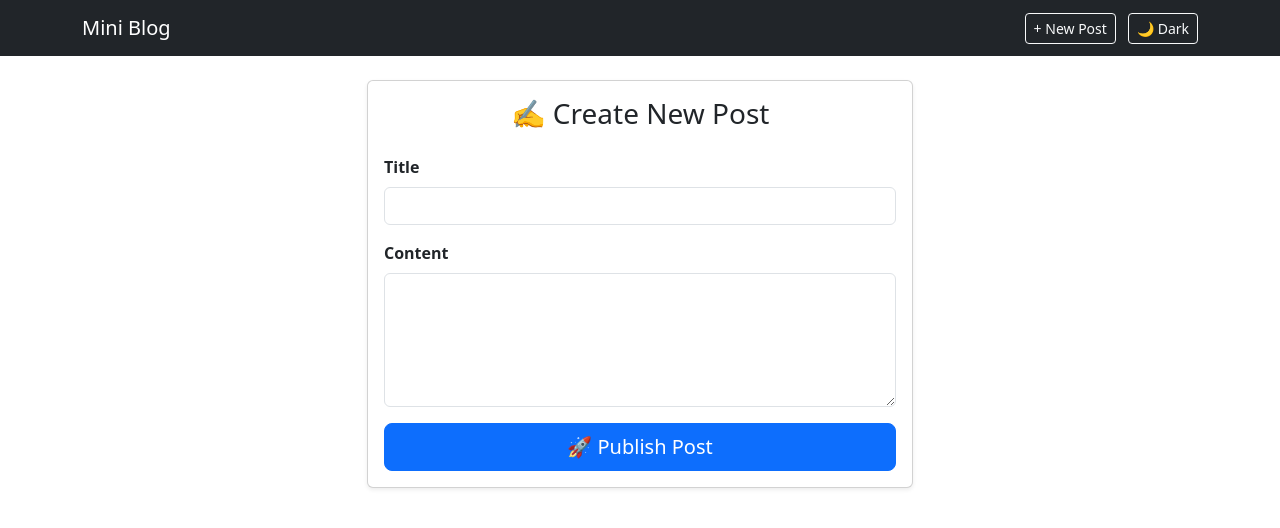
After one commit to ajumishra5/Mini-Blog, a Django app: page /create/ in a window 1280 px wide. The commit adds this page. Shown: the top 528 px of the page. Run offline with Django 5.2, Linux system fonts and the light colour scheme.

Commit message:
Dark Mode implmented

```diff
--- /dev/null
+++ b/blog/forms.py
@@ -0,0 +1,11 @@
+from django import forms
+from .models import Post
+
+class PostForm(forms.ModelForm):
+    class Meta:
+        model = Post
+        fields = ['title', 'content']
+        widgets = {
+            'title': forms.TextInput(attrs={'class': 'form-control'}),
+            'content': forms.Textarea(attrs={'class': 'form-control', 'rows': 5}),
+        }
--- a/blog/templates/blog/base.html
+++ b/blog/templates/blog/base.html
@@ -3,18 +3,75 @@
 <head>
     <title>Mini Blog</title>
     <link href="https://cdn.jsdelivr.net/npm/bootstrap@5.3.2/dist/css/bootstrap.min.css" rel="stylesheet">
-</head>
-<body>
+
+    <style>
+  body.dark-mode {
+    background-color: #121212;
+    color: #e0e0e0;
+  }
+
+  .dark-mode .card {
+    background-color: #1e1e1e;
+    color: #ffffff;
+  }
+
+  .dark-mode .navbar {
+    background-color: #000 !important;
+  }
+
+  .dark-mode .form-control {
+    background-color: #2c2c2c;
+    color: #fff;
+    border-color: #444;
+  }
+
+  .dark-mode a {
+    color: #9ecbff;
+  }
+</style>
+
+ </head>
+<body id="site-body">
 
 <nav class="navbar navbar-dark bg-dark">
-  <div class="container">
+  <div class="container d-flex justify-content-between">
     <a class="navbar-brand" href="/">Mini Blog</a>
+    <div>
+      <a href="/create/" class="btn btn-outline-light btn-sm me-2">+ New Post</a>
+      <button id="theme-toggle" class="btn btn-outline-light btn-sm">🌙 Dark</button>
+    </div>
   </div>
 </nav>
+
+
 
 <div class="container mt-4">
     {% block content %}{% endblock %}
 </div>
 
+
+<script>
+  const toggleBtn = document.getElementById("theme-toggle");
+  const body = document.getElementById("site-body");
+
+  // Load saved theme
+  if (localStorage.getItem("theme") === "dark") {
+    body.classList.add("dark-mode");
+    toggleBtn.innerText = "☀️ Light";
+  }
+
+  toggleBtn.addEventListener("click", () => {
+    body.classList.toggle("dark-mode");
+
+    if (body.classList.contains("dark-mode")) {
+      localStorage.setItem("theme", "dark");
+      toggleBtn.innerText = "☀️ Light";
+    } else {
+      localStorage.setItem("theme", "light");
+      toggleBtn.innerText = "🌙 Dark";
+    }
+  });
+</script>
+
 </body>
 </html>
--- /dev/null
+++ b/blog/templates/blog/create_post.html
@@ -0,0 +1,33 @@
+{% extends 'blog/base.html' %}
+
+{% block content %}
+<div class="row justify-content-center">
+  <div class="col-md-8 col-lg-6">
+    <div class="card shadow-sm">
+      <div class="card-body">
+        <h3 class="card-title mb-4 text-center">✍️ Create New Post</h3>
+
+        <form method="post">
+          {% csrf_token %}
+
+          <div class="mb-3">
+            <label class="form-label fw-bold">Title</label>
+            {{ form.title}}
+          </div>
+
+          <div class="mb-3">
+            <label class="form-label fw-bold">Content</label>
+            {{ form.content}}
+          </div>
+
+          <div class="d-grid">
+            <button type="submit" class="btn btn-primary btn-lg">🚀 Publish Post</button>
+          </div>
+
+        </form>
+
+      </div>
+    </div>
+  </div>
+</div>
+{% endblock %}
--- a/blog/urls.py
+++ b/blog/urls.py
@@ -1,6 +1,7 @@
 from django.urls import path
-from .views import post_list
+from .views import post_list, create_post
 
 urlpatterns = [
     path('', post_list, name='post_list'),
+    path('create/', create_post, name='create_post'),
 ]
--- a/blog/views.py
+++ b/blog/views.py
@@ -1,6 +1,21 @@
 from django.shortcuts import render
 from .models import Post
+from .forms import PostForm
+from django.shortcuts import redirect
 
 def post_list(request):
     posts = Post.objects.all().order_by('-created_at')
     return render(request, 'blog/post_list.html', {'posts': posts})
+
+def create_post(request):
+    if request.method == 'POST':
+        form = PostForm(request.POST)
+        if form.is_valid():
+            post = form.save(commit=False)
+            post.author = request.user
+            post.save()
+            return redirect('post_list')
+    else:
+        form = PostForm()
+
+    return render(request, 'blog/create_post.html', {'form': form})
```
